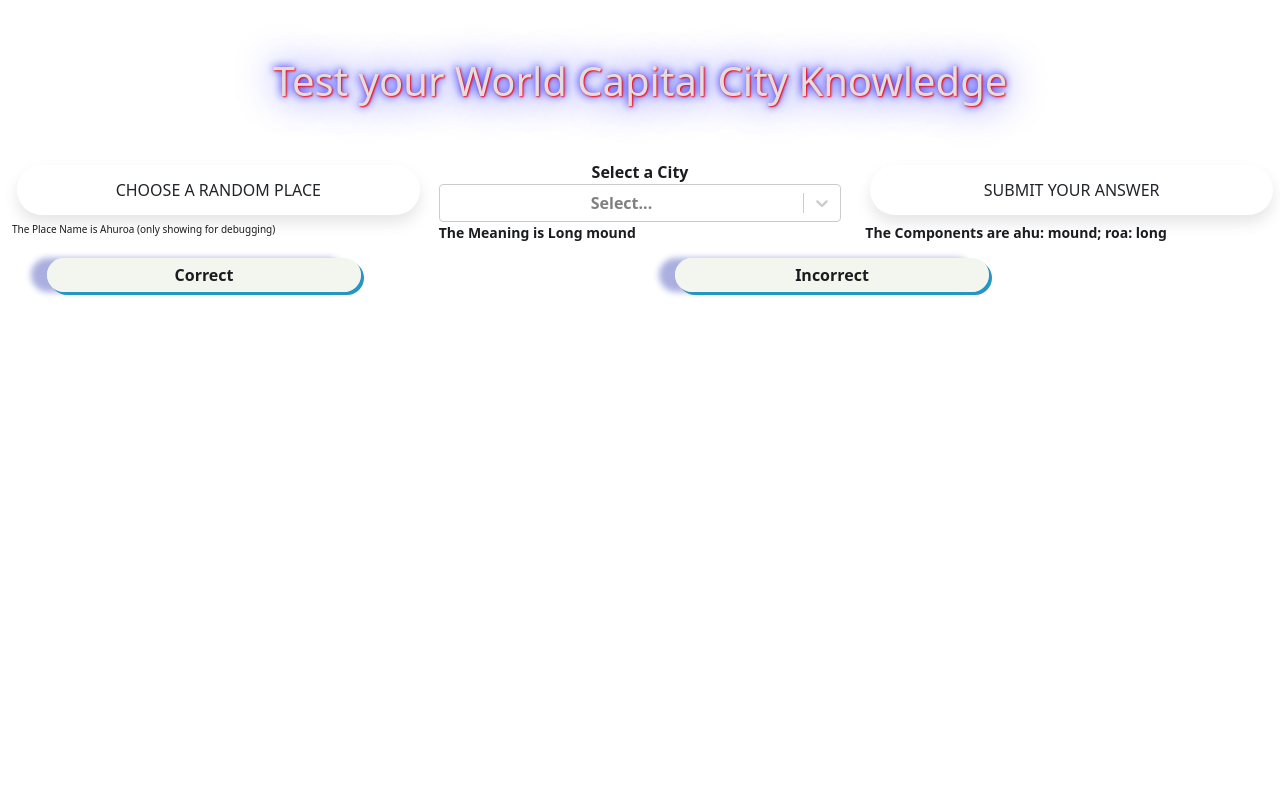
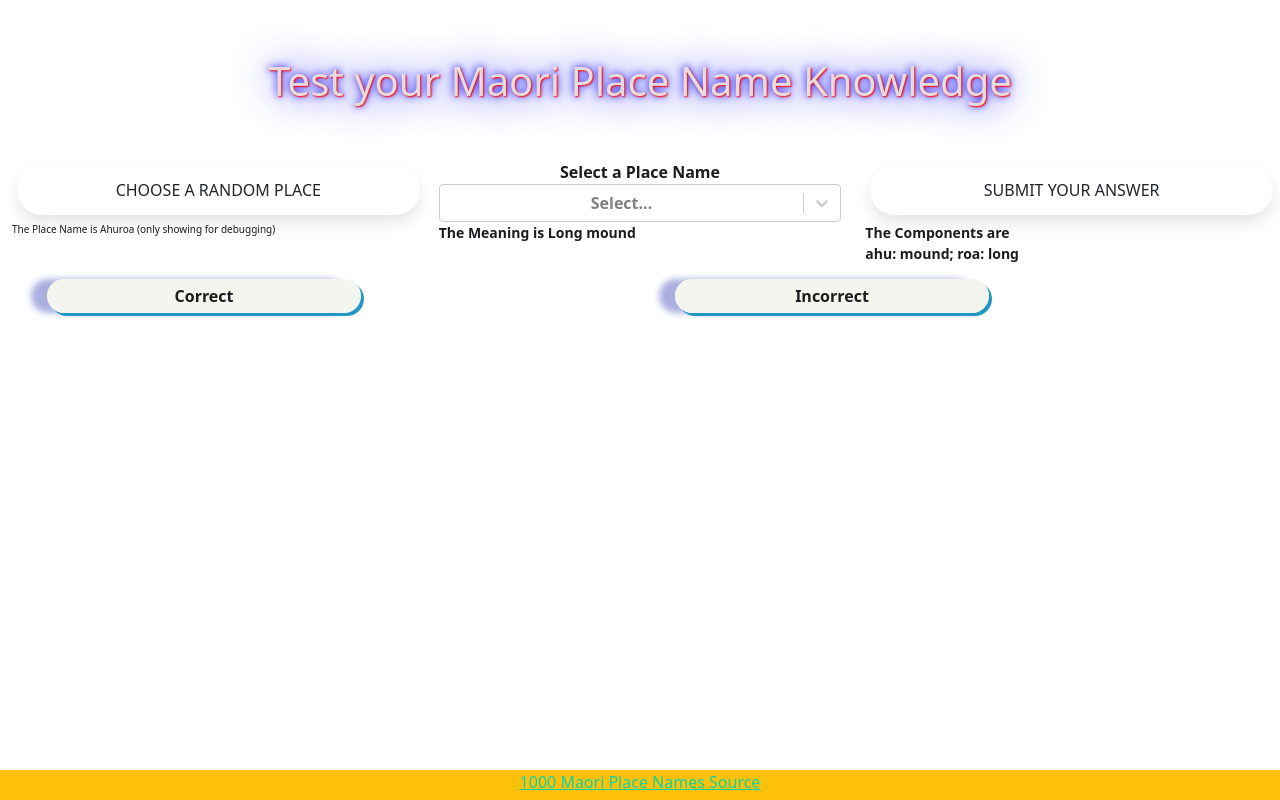
Before and after one commit to Netchicken/MaoriPlaceNames, a React (Create React App) app: page / in a window 1280 px wide. Built offline with nearby package versions, Linux system fonts and the light colour scheme.

Commit message:
Formatting

```diff
--- a/public/index.html
+++ b/public/index.html
@@ -5,7 +5,7 @@
     <link rel="icon" href="%PUBLIC_URL%/favicon.ico" />
     <meta name="viewport" content="width=device-width, initial-scale=1" />
     <meta name="theme-color" content="#000000" />
-    <meta name="description" content="Guess the capital cities of the world" />
+    <meta name="description" content="Test your Maori Place Name Knowledge" />
     <link rel="apple-touch-icon" href="%PUBLIC_URL%/logo192.png" />
     <!--
       manifest.json provides metadata used when your web app is installed on a
@@ -21,7 +21,7 @@
       work correctly both with client-side routing and a non-root public URL.
       Learn how to configure a non-root public URL by running `npm run build`.
     -->
-    <title>Guess World Cities</title>
+    <title>Test your Maori Place Name Knowledge</title>
   </head>
   <body>
     <noscript>You need to enable JavaScript to run this app.</noscript>
@@ -36,5 +36,16 @@
       To begin the development, run `npm start` or `yarn start`.
       To create a production bundle, use `npm run build` or `yarn build`.
     -->
+    <div
+      class="fixed-bottom d-flex align-items-center flex-column bg-warning"
+      style="height: 30px"
+    >
+      <a
+        class="App-link"
+        href="https://nzhistory.govt.nz/culture/maori-language-week/1000-maori-place-names"
+      >
+        1000 Maori Place Names Source
+      </a>
+    </div>
   </body>
 </html>
--- a/src/components/AppHeader.js
+++ b/src/components/AppHeader.js
@@ -5,7 +5,7 @@ const AppHeader = (props) => {
   return (
     <div className='container-fluid  justify-content-md-center App-header '>
       <h1 className='title' align='center'>
-        Test your World Capital City Knowledge
+        Test your Maori Place Name Knowledge
       </h1>
     </div>
   );
--- a/src/components/CityGame.js
+++ b/src/components/CityGame.js
@@ -13,7 +13,6 @@ import Swal from "sweetalert2"; //makes cool popups.
 
 const CityGame = () => {
   const [allData, setAllData] = useState(maoriPlaceNamesData); //all the data of the countries
-
 
   const [gameData, setGameData] = useState({
     //for the game being currently played
@@ -59,23 +58,23 @@ const CityGame = () => {
     console.log("onClickHandlerNewGame Selected Country Data", allData[number]);
   };
   const CheckForWinnerLoser = () => {
-    console.log(
-      "CheckForWinnerLoser gameData.CapitalName",
-      gameData.Placename
-    );
+    console.log("CheckForWinnerLoser gameData.CapitalName", gameData.Placename);
     setToggleTextIsHidden("true"); //hide the text
 
     console.log("CheckForWinnerLoser selectedCity", selectedCity);
 
     if (selectedCity != null && gameData.Placename !== null) {
       if (selectedCity === gameData.Placename) {
-        alertItemName("Yes! You win! The city is " + selectedCity);
+        alertItemName("Yes! You win! The place is " + selectedCity);
         // pass in the citiescorrect state, spread it,  and pass both to setCitiesCorrect
         setCitiesCorrect((citiesCorrect) => [...citiesCorrect, selectedCity]);
       } else {
         alertItemName(
-          "Nope, Sorry. The city is " +
-            gameData.Meaning + " " + gameData.Components + " not " +
+          "Nope, Sorry. The place is " +
+            gameData.Meaning +
+            " " +
+            gameData.Components +
+            " not " +
             selectedCity +
             ", good guess though"
         );
@@ -115,7 +114,6 @@ const CityGame = () => {
         Placename: selecteditem.Placename,
         Components: selecteditem.Components,
         Meaning: selecteditem.Meaning,
-
       });
     });
   };
@@ -160,7 +158,7 @@ const CityGame = () => {
           <div className='headingoutome'>
             {toggleTextIsHidden === "false"
               ? "You have chosen " + selectedCity
-              : "Select a City"}
+              : "Select a Place Name"}
           </div>
 
           <Select
--- a/src/components/Section.js
+++ b/src/components/Section.js
@@ -15,7 +15,7 @@ const Section = ({ props }) => {
         </div>
         <div className='col'>
           <div className='appheadercontainer'>
-            The Components are {props.Components ? props.Components : ""}
+            The Components are <span className=''>{props.Components ? props.Components : ""}</span>
           </div>
         </div>
       </div>
```
